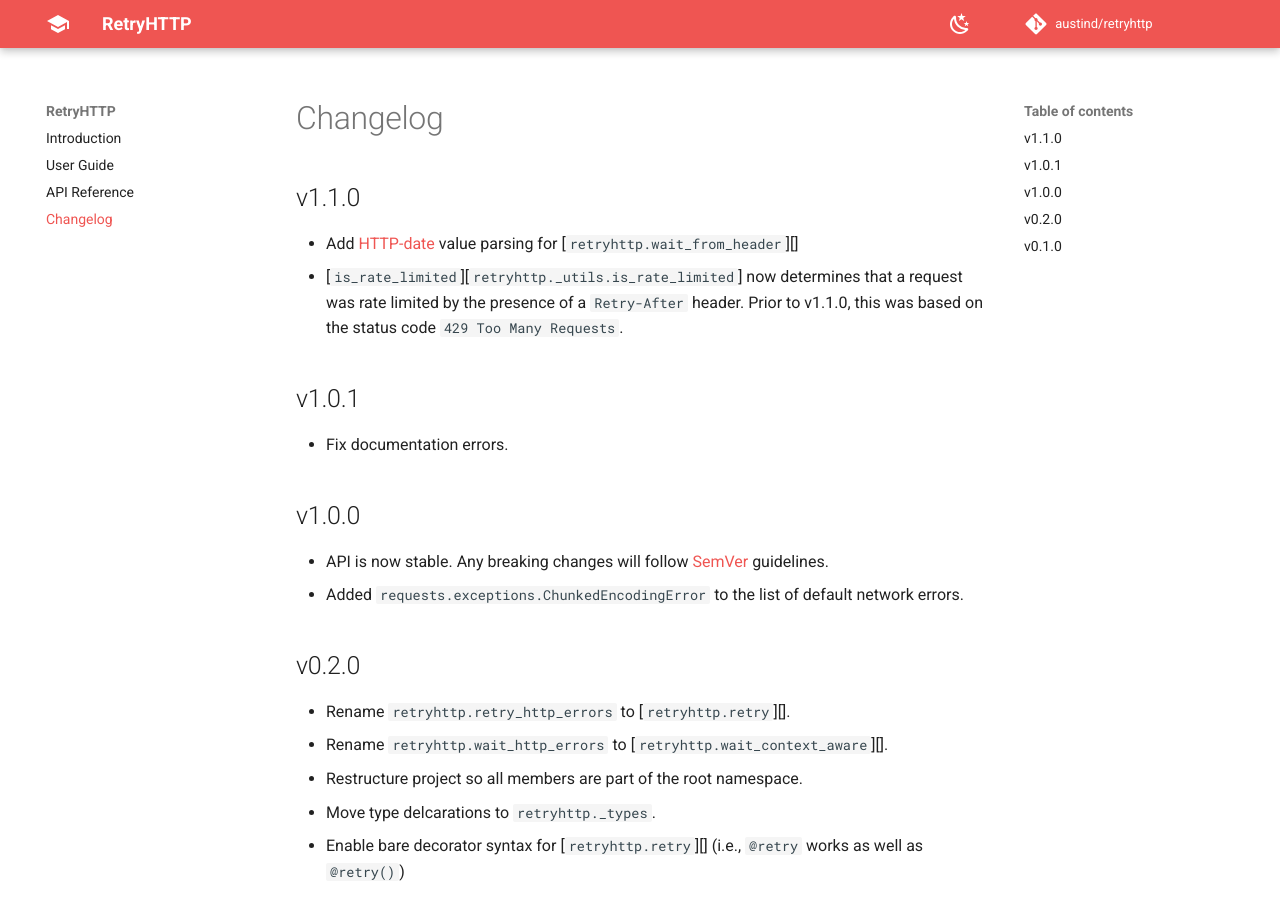
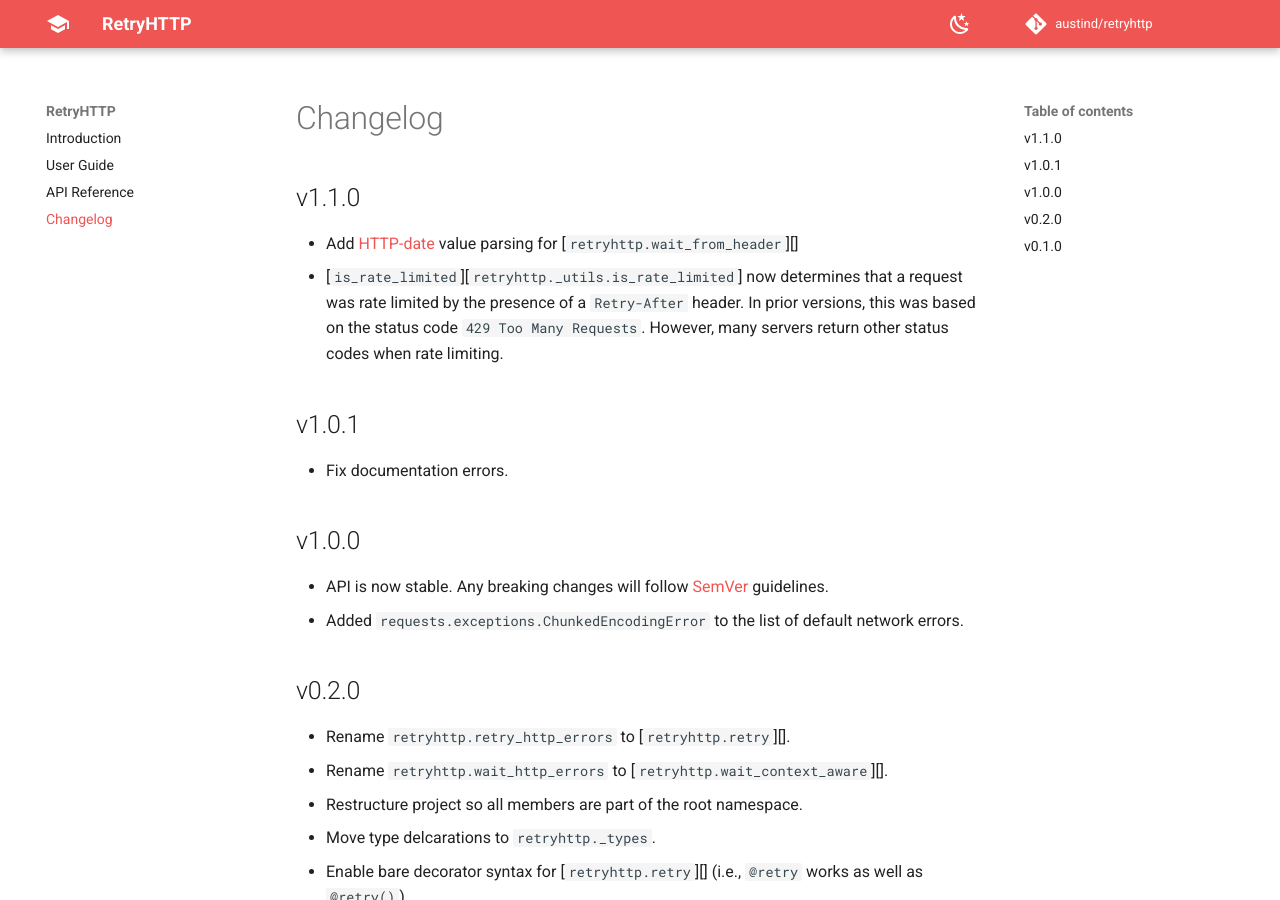
Before and after one commit to austind/retryhttp, an MkDocs documentation site: the page built from docs/changelog.md, in a window 1280 px wide and 900 px high. Built offline with MkDocs 1.6.1 and Material for MkDocs 9.7.7, drawn with Linux system fonts in a browser that asks for light colours; comment, search, counter and statistics services are not loaded.

Commit message:
Bump version

```diff
--- a/docs/changelog.md
+++ b/docs/changelog.md
@@ -3,7 +3,7 @@
 ## v1.1.0
 
 * Add [HTTP-date](https://httpwg.org/specs/rfc9110.html#http.date) value parsing for [`retryhttp.wait_from_header`][]
-* [`is_rate_limited`][`retryhttp._utils.is_rate_limited`] now determines that a request was rate limited by the presence of a `Retry-After` header. Prior to v1.1.0, this was based on the status code `429 Too Many Requests`.
+* [`is_rate_limited`][`retryhttp._utils.is_rate_limited`] now determines that a request was rate limited by the presence of a `Retry-After` header. In prior versions, this was based on the status code `429 Too Many Requests`. However, many servers return other status codes when rate limiting.
 
 ## v1.0.1
 
--- a/pyproject.toml
+++ b/pyproject.toml
@@ -10,7 +10,7 @@ build-backend="setuptools.build_meta"
 
 [project]
 name = "retryhttp"
-version = "1.0.1"
+version = "1.1.0"
 description = "Retry potentially transient HTTP errors in Python."
 license = {file = "LICENSE"}
 readme = "README.md"
```
